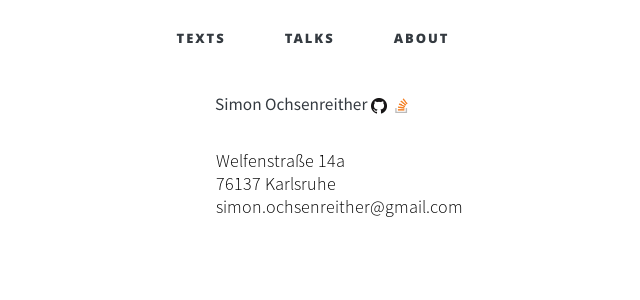
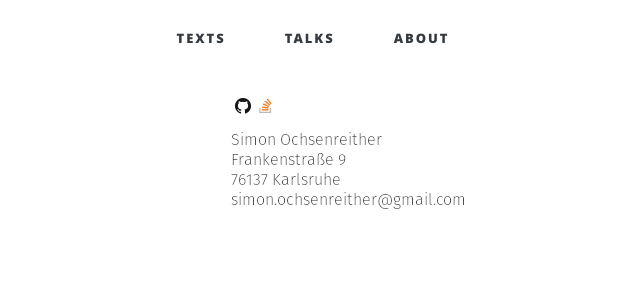
Before and after one commit to soc/soc.me, a Jekyll site: the page built from about.md, in a window 1280 px wide. Shown: the top 300 px of the page, without its empty margins (593-1233 px from the left). Built offline with Jekyll 4.4.1, drawn with Linux system fonts in a browser that asks for light colours; some web fonts are replaced.

Commit message:
update impressum

```diff
--- a/about.md
+++ b/about.md
@@ -8,11 +8,11 @@
 <div class="wrapper about-wrapper">
 <div class="about">
   <span style="font-weight:400;padding-left:16px">
-    Simon Ochsenreither
     <a href="https://github.com/soc"><img src="/assets/img/github.png" style="width:16px;"/></a>
     <a href="https://stackoverflow.com/users/297776"><img src="/assets/img/stackoverflow.png" style="width:24px;"/></a>
   </span>
-  <br/>
-  <img src="/assets/img/impressum_1.png" alt="Impressum"/>
+  <p>
+    <img src="/assets/img/impressum.png" alt="Impressum"/>
+  </p>
 </div>
 </div>
```
Also changed, not shown: assets/img/impressum.png (added), assets/img/impressum_0.png (deleted), assets/img/impressum_1.png (deleted).
